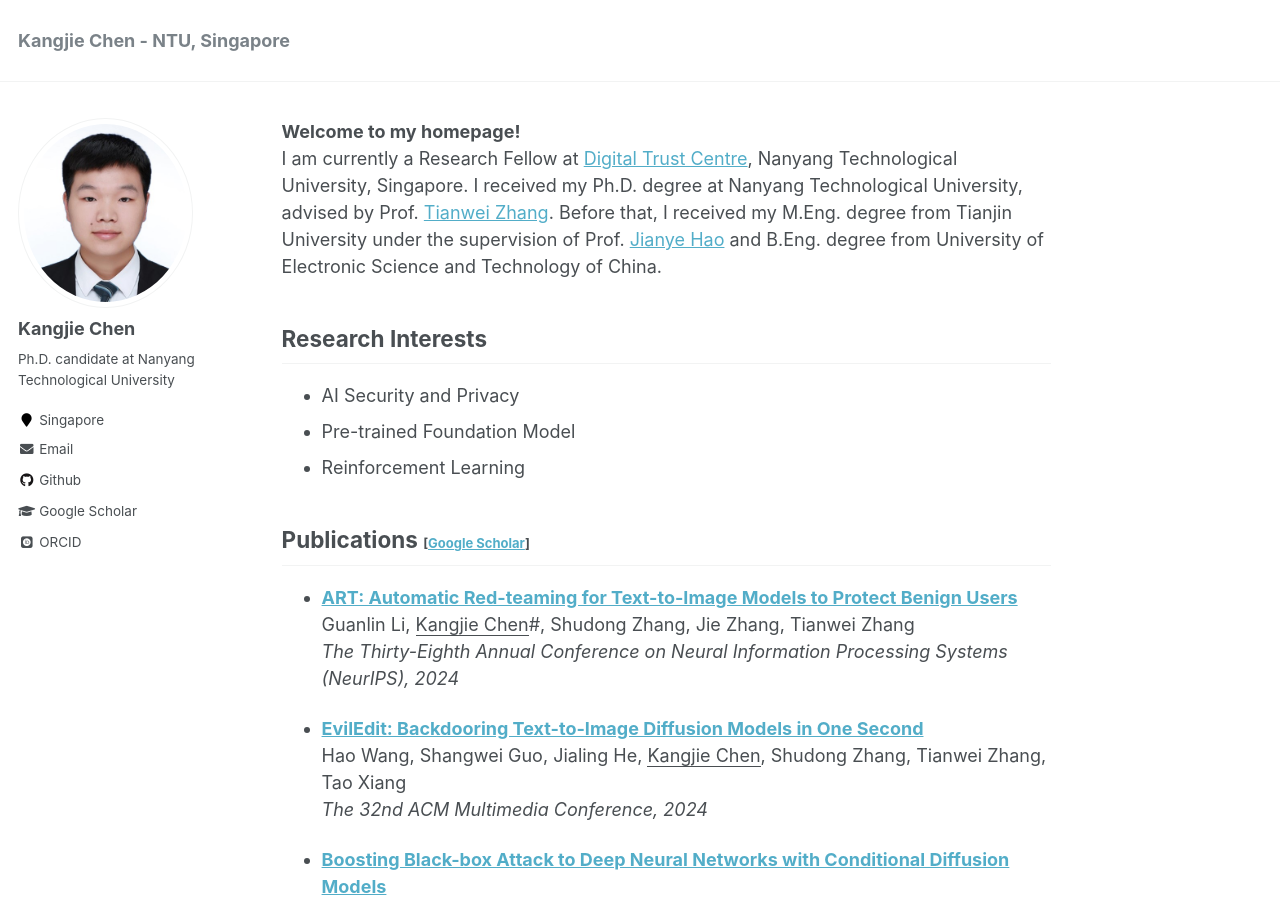
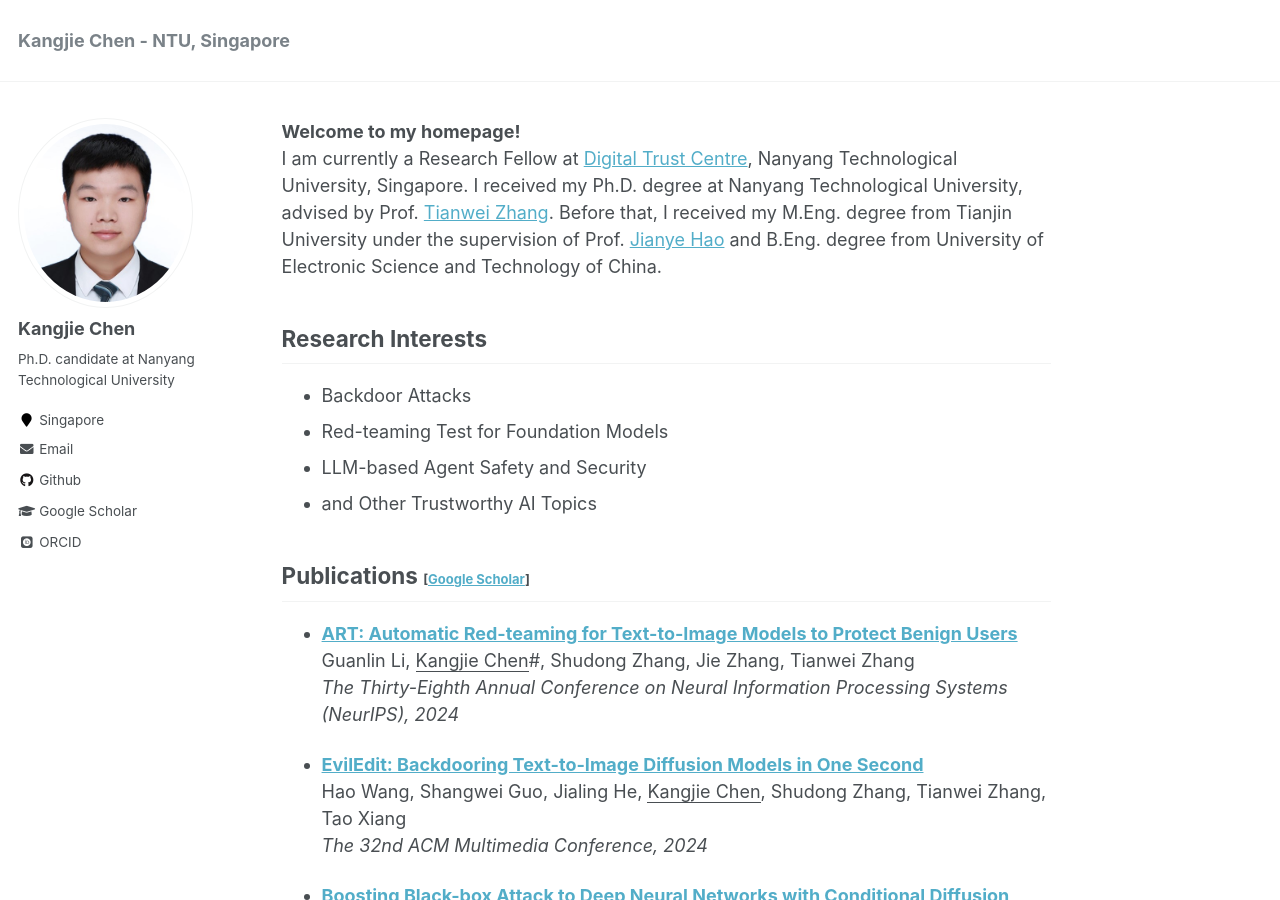
Before and after one commit to kangjie-chen/kangjie-chen.github.io, a Jekyll site: the page built from _pages/about.md, in a window 1280 px wide and 900 px high. Built offline with Jekyll 4.4.1, drawn with Linux system fonts in a browser that asks for light colours; some web fonts are replaced.

Commit message:
Update about.md

```diff
--- a/_pages/about.md
+++ b/_pages/about.md
@@ -13,9 +13,10 @@ redirect_from:
 I am currently a Research Fellow at [Digital Trust Centre](https://www.ntu.edu.sg/dtc), Nanyang Technological University, Singapore. I received my Ph.D. degree at Nanyang Technological University, advised by Prof. [Tianwei Zhang](https://personal.ntu.edu.sg/tianwei.zhang/index.html). Before that, I received my M.Eng. degree from Tianjin University under the supervision of Prof. [Jianye Hao](http://www.icdai.org/jianye.html) and B.Eng. degree from University of Electronic Science and Technology of China.
 
 ## Research Interests
-- AI Security and Privacy
-- Pre-trained Foundation Model
-- Reinforcement Learning
+- Backdoor Attacks
+- Red-teaming Test for Foundation Models
+- LLM-based Agent Safety and Security
+- and Other Trustworthy AI Topics
 <br/>
 
 ## Publications <span style="font-size:small;">[[Google Scholar](https://scholar.google.com/citations?user=vEPnP6oAAAAJ)]</span>
```
